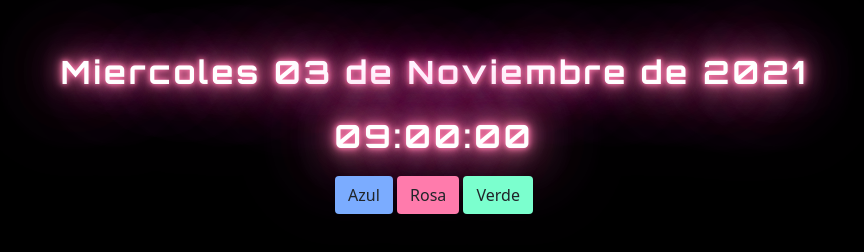
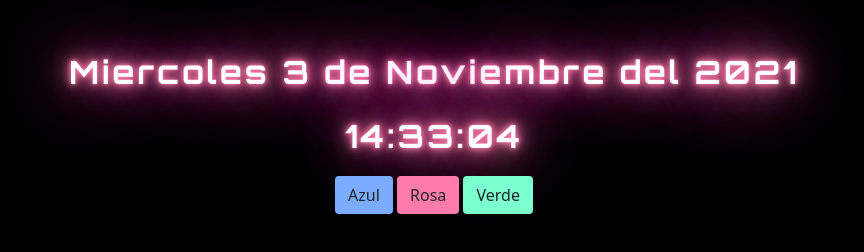
Before and after one commit to rollingcodeschool/practicaBOM-c18i, a plain HTML site: page index.html in a window 1280 px wide. Shown: the whole page, without its empty margins (206-1070 px from the left). Drawn offline with Linux system fonts and the light colour scheme.

Commit message:
se agrego la logica del reloj para que tenga funcionalidad

```diff
--- a/index.html
+++ b/index.html
@@ -12,8 +12,8 @@
 <body>
     <main class="container my-5">
         <article class="text-center rosa">
-            <p>Miercoles 03 de Noviembre de 2021</p>
-            <p>09:00:00</p>
+            <p id='fecha'></p>
+            <p id='hora'></p>
         </article>
         <article class="text-center">
             <button class="btn btn-azul">Azul</button>
--- a/js/app.js
+++ b/js/app.js
@@ -0,0 +1,37 @@
+function obtenerFecha(){
+    let fecha = new Date();
+
+    // console.log(fecha)
+    // console.log(fecha.getMonth()) // 0 - 11, 0 -> enero
+    // console.log(fecha.getDay()) // 1 a 31
+    // console.log(fecha.getDate()) // 0 al 6, 0-> domingo
+
+    let semanas = ['Domingo', 'Lunes', 'Martes', 'Miercoles', 'Jueves', 'Viernes', 'Sabado'];
+
+    let meses = ['Enero', 'Febrero', 'Marzo', 'Abril', 'Mayo', 'Junio', 'Julio','Agosto', 'Septiembre', 'Octubre', 'Noviembre', 'Diciembre'];
+
+    let fechaReloj = document.getElementById('fecha');
+    fechaReloj.innerHTML = `${semanas[fecha.getDate()]} ${fecha.getDay()} de ${meses[fecha.getMonth()]} del ${fecha.getFullYear()}`
+
+    //creo las variables para trabajar la hora
+    let hora = fecha.getHours();
+    let minutos = fecha.getMinutes();
+    let segundos = fecha.getSeconds();
+
+    if(hora < 10){
+        hora = '0' + hora;
+    }
+
+    if(minutos < 10){
+        minutos = '0' + minutos;
+    }
+    if(segundos < 10){
+        segundos = '0' + segundos;
+    }
+
+    let horaReloj = document.getElementById('hora');
+    horaReloj.innerHTML = `${hora}:${minutos}:${segundos}`
+}
+
+// invocar al reloj cada segundo
+setInterval(obtenerFecha, 1000);
```
